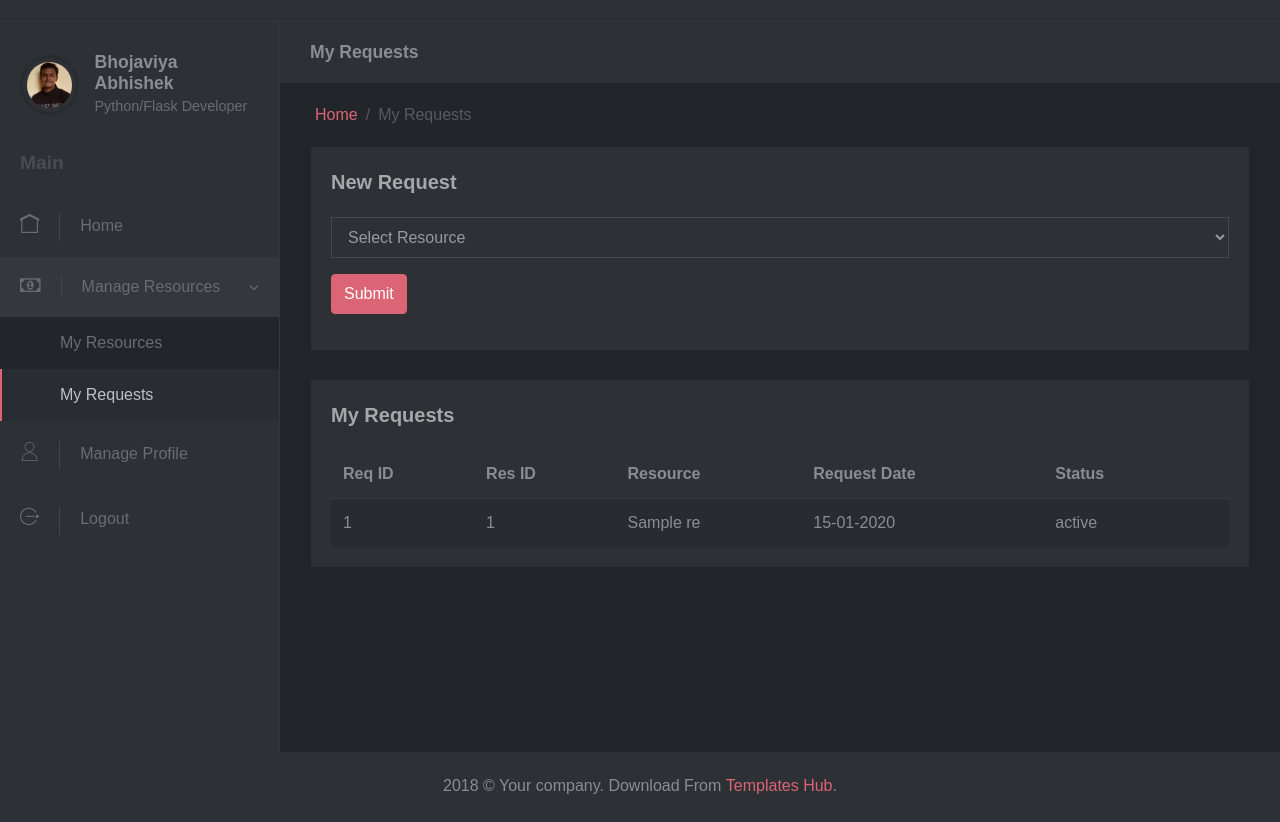
After one commit to Abhishek5152/Internship_Project, a Flask app: page /employee/myrequests in a window 1280 px wide. The commit adds this page. Shown: the part 335-1157 px from the top of the page. Run offline with Flask 3, Linux system fonts and the light colour scheme; the visitor is signed in with stand-in values (Sample User, id 1); tables that the repository leaves empty or names only in its code hold one stand-in row (values such as "Sample post"); some libraries are stand-ins or nearby versions; some web fonts are replaced.

Commit message:
added my request and my resource section in employee portal with ability to create new request in my requests

```diff
--- a/blueprints/employee/routes.py
+++ b/blueprints/employee/routes.py
@@ -1,6 +1,6 @@
 from flask import render_template, request, redirect, url_for, session
 from database import get_db_connection
-from utils import login_required
+from utils import login_required, add_log
 
 from . import emp_bp
 
@@ -10,3 +10,85 @@ conn = get_db_connection()
 @login_required
 def empdash():
     return render_template('employee/emp_dashboard.html')
+
+@emp_bp.route('/myresources')
+@login_required
+def myresources():
+    cursor = conn.cursor()
+    cursor.execute("""
+            SELECT a.alloc_id,
+                   a.res_id,
+                   c.res_name,
+                   a.ret_date
+            FROM eerm_alloc a
+            JOIN eerm_res c ON a.res_id = c.res_id
+            where a.alloc_status != 'Pending'
+        """)
+    resources = cursor.fetchall()
+    return render_template('employee/emp_myresources.html', resources=resources)
+
+@emp_bp.route('/resreturn/<int:res_id>', methods=['POST'])
+@login_required
+def resreturn(res_id):
+    user_id = session.get('user_id')
+    cursor = conn.cursor()
+    cursor.execute("UPDATE eerm_alloc SET alloc_status = 'Returned' WHERE alloc_id = %s AND user_id = %s", (res_id, user_id))
+    add_log(
+        session.get("user_id"),
+        f"Returned resource with Alloc ID {res_id}"
+    )
+    conn.commit()
+    msg = "Resource returned successfully"
+    return redirect(url_for('employee.myresources', msg=msg))
+
+@emp_bp.route('/myrequests')
+@login_required
+def myrequests():
+    user_id = session.get('user_id')
+    cursor = conn.cursor()
+    cursor.execute("""
+        SELECT r.req_id, r.res_id, res.res_name, r.req_date, r.req_status
+        FROM eerm_req r
+        JOIN eerm_res res ON r.res_id = res.res_id
+        WHERE r.user_id = %s
+        ORDER BY r.req_date DESC
+    """, (user_id,))
+    requests = cursor.fetchall()
+    cursor.execute("SELECT res_id, res_name FROM eerm_res")
+    resources = cursor.fetchall()
+    return render_template('employee/emp_myrequests.html', requests=requests, resources=resources)
+
+@emp_bp.route('/new_request', methods=['POST'])
+@login_required
+def new_request():
+    user_id = session.get('user_id')
+    res_id = request.form.get('res_id')
+    cursor = conn.cursor()
+    cursor.execute("INSERT INTO eerm_req (user_id, res_id) VALUES (%s, %s)", (user_id, res_id))
+    add_log(
+        session.get("user_id"),
+            "CREATE",
+            "REQUEST",
+            res_id,
+        f"Created new request for resource ID {res_id}"
+    )
+    conn.commit()
+    msg = "Request submitted successfully"
+    return redirect(url_for('employee.myrequests', msg=msg))
+
+@emp_bp.route('/reqcancel/<int:req_id>', methods=['POST'])
+@login_required
+def reqcancel(req_id):
+    user_id = session.get('user_id')
+    cursor = conn.cursor()
+    cursor.execute("UPDATE eerm_req SET req_status = 'Cancelled' WHERE req_id = %s AND user_id = %s", (req_id, user_id))
+    add_log(
+        session.get("user_id"),
+        "CANCEL",
+        "REQUEST",
+        req_id,
+        f"Cancelled request with ID {req_id}"
+    )
+    conn.commit()
+    msg = "Request cancelled successfully"
+    return redirect(url_for('employee.myrequests', msg=msg))
--- a/templates/admin/admin_login.html
+++ b/templates/admin/admin_login.html
@@ -3,7 +3,7 @@
   <head>
     <meta charset="utf-8">
     <meta http-equiv="X-UA-Compatible" content="IE=edge">
-    <title>EERM Admin </title>
+    <title>Nexus Admin </title>
     <meta name="description" content="">
     <meta name="viewport" content="width=device-width, initial-scale=1">
     <meta name="robots" content="all,follow">
@@ -40,7 +40,7 @@
                   <div class="logo">
                     <h1><a id="Link" href="{{ url_for('auth.user_login') }}">Admin</a> Login</h1>
                   </div>
-                  <p>Enterprise Expense & Resource Management System</p>
+                  <p>Nexus Portal</p>
                 </div>
               </div>
             </div>
--- a/templates/employee/emp_layout.html
+++ b/templates/employee/emp_layout.html
@@ -3,7 +3,7 @@
     <head>
         <meta charset="utf-8">
         <meta http-equiv="X-UA-Compatible" content="IE=edge">
-        <title>EERM Manager</title>
+        <title>Nexus Employee</title>
         <meta name="description" content="">
         <meta name="viewport" content="width=device-width, initial-scale=1">
         <meta name="robots" content="all,follow">
@@ -42,10 +42,7 @@
             <div class="container-fluid d-flex align-items-center justify-content-between">
                 <div class="navbar-header">
                 <!-- Navbar Header--><a href="{{ url_for('employee.empdash') }}" class="navbar-brand">
-                    <div class="brand-text brand-big visible text-uppercase"><strong class="text-primary">EERM</strong><strong>Employee</strong></div>
-                    <div class="brand-text brand-sm"><strong class="text-primary">E</strong><strong>E</strong></div></a>
-                <!-- Sidebar Toggle Btn-->
-                <button class="sidebar-toggle"><i class="fa fa-long-arrow-left"></i></button>
+                    <div class="brand-text brand-big visible text-uppercase"><strong class="text-primary">Nexus</strong><strong>Portal</strong><h5><small>Employee</small></h5></div>
                 </div>
                 <div class="right-menu list-inline no-margin-bottom">
                 <div class="list-inline-item"><a href="#" class="search-open nav-link"><i class="icon-magnifying-glass-browser"></i></a></div>
@@ -116,10 +113,14 @@
         <ul class="list-unstyled">
             <li class="{% if request.path == url_for('employee.empdash') %}active{% endif %}">
             <a href="{{ url_for('employee.empdash') }}"> <i class="icon-home"></i>Home </a></li>
-            <li class="#">
-            <a href="#"> <i class="icon-padnote"></i>View Requests </a></li>
-            <li class="#">
-            <a href="#"> <i class="fa fa-cubes"></i>Manage Resources </a></li>
+            <li><a href="#ManageResources" data-toggle="collapse" aria-expanded="{% if request.path in [url_for('employee.myresources'),url_for('employee.myrequests')] %}true{% else %}false{% endif %}"
+            class="{% if request.path in [url_for('employee.myresources'),url_for('employee.myrequests')] %}{% else %}collapsed{% endif %}">
+            <i class="fa fa-money"></i>Manage Resources</a>
+                <ul id="ManageResources" class="collapse list-unstyled {% if request.path in [url_for('employee.myresources'),url_for('employee.myrequests')] %}show{% endif %}">
+                <li class="{% if request.path == url_for('employee.myresources') %}active{% endif %}"><a href="{{ url_for('employee.myresources') }}">My Resources</a></li>
+                <li class="{% if request.path == url_for('employee.myrequests') %}active{% endif %}"><a href="{{ url_for('employee.myrequests') }}">My Requests</a></li>
+                </ul>
+            </li>
             <li class="#">
             <a href="#"> <i class="icon-user"></i>Manage Profile </a></li>
             <li><a href="{{ url_for('auth.user_login') }}"> <i class="icon-logout"></i>Logout </a></li>
--- /dev/null
+++ b/templates/employee/emp_myrequests.html
@@ -0,0 +1,79 @@
+{% extends "employee/emp_layout.html" %}
+
+{% block content %}
+            <div class="page-content">
+                <!-- Page Header-->
+                <div class="page-header no-margin-bottom">
+                <div class="container-fluid">
+                    <h2 class="h5 no-margin-bottom">My Requests</h2>
+                </div>
+                </div>
+                <!-- Breadcrumb-->
+                <div class="container-fluid">
+                <ul class="breadcrumb">
+                    <li class="breadcrumb-item"><a href="{{ url_for('employee.empdash') }}">Home</a></li>
+                    <li class="breadcrumb-item active">My Requests</li>
+                </ul>
+                </div>
+                <section class="no-padding-top">
+                <div class="container-fluid">
+                    <div class="row">
+                    <div class="col-lg-12">
+                        <div class="block">
+                            <div class="block-body">
+                            <form method="post" action="{{ url_for('employee.new_request') }}">
+                            <div class="form-group">
+                                <div class="title"><strong>New Request</strong></div>
+                                <select class="form-control" name="res_id" required data-msg ="Please select a resource">
+                                    <option value="">Select Resource</option>
+                                    {% for res in resources %}
+                                    <option value="{{ res[0] }}">{{ res[1] }}</option>
+                                    {% endfor %}
+                                </select>
+                            </div>
+                            <div class="form-group">
+                                <input type="submit" value="Submit" class="btn btn-primary">
+                            </div>
+                            </form>
+                        </div>
+                        </div>
+                        <div class="block">
+                        <div class="title"><strong>My Requests</strong></div>
+                        <div class="table-responsive">
+                            <table class="table table-striped table-hover">
+                            <thead>
+                                <tr>
+                                <th>Req ID</th>
+                                <th>Res ID</th>
+                                <th>Resource</th>
+                                <th>Request Date</th>
+                                <th>Status</th>
+                                </tr>
+                            </thead>
+                            <tbody>
+                                {% for req in requests %}
+                                <tr>
+                                    <td>{{ req[0] }}</td>  <!-- ID -->
+                                    <td>{{ req[1] }}</td>  <!-- Resource ID -->
+                                    <td>{{ req[2] }}</td>  <!-- Resource -->
+                                    <td>{{ req[3].strftime('%d-%m-%Y') }}</td>  <!-- Request Date -->
+                                    <td>{{ req[4] }}</td>  <!-- Status -->
+                                    <td>
+                                        {% if req[4] == 'Pending' %}
+                                        <form method="post" action="{{ url_for('employee.reqcancel', req_id=req[0]) }}">
+                                            <button type="submit" class="btn btn-sm btn-danger">Cancel</button>
+                                        </form>
+                                        {% endif %}
+                                    </td>
+                                </tr>
+                                {% endfor %}
+                            </tbody>
+                            </table>
+                        </div>
+                        </div>
+                    </div>
+                    </div>
+                    </div>
+                </div>
+                </section>
+{% endblock %}
--- a/templates/global_user/user_login.html
+++ b/templates/global_user/user_login.html
@@ -3,7 +3,7 @@
   <head>
     <meta charset="utf-8">
     <meta http-equiv="X-UA-Compatible" content="IE=edge">
-    <title>EERM User Portal </title>
+    <title>Nexus User Portal </title>
     <meta name="description" content="">
     <meta name="viewport" content="width=device-width, initial-scale=1">
     <meta name="robots" content="all,follow">
@@ -40,7 +40,7 @@
                   <div class="logo">
                     <h1><a id="Link" href="{{ url_for('auth.addlogin') }}">User</a> Login</h1>
                   </div>
-                  <p>Enterprise Expense & Resource Management System</p>
+                  <p>Nexus Portal</p>
                 </div>
               </div>
             </div>
--- a/templates/global_user/user_register.html
+++ b/templates/global_user/user_register.html
@@ -3,7 +3,7 @@
   <head>
     <meta charset="utf-8">
     <meta http-equiv="X-UA-Compatible" content="IE=edge">
-    <title>User Registration</title>
+    <title>Nexus User Registration</title>
     <meta name="description" content="">
     <meta name="viewport" content="width=device-width, initial-scale=1">
     <meta name="robots" content="all,follow">
@@ -39,8 +39,8 @@
                 <div class="content">
                   <div class="logo">
                     <h1><span id="Link">User</span> Registration</h1>
+                    <h3>Nexus Portal</h3>
                   </div>
-                  <p>Enterprise Expense & Resource Management System</p>
                 </div>
               </div>
             </div>
--- a/templates/manager/man_viewreq.html
+++ b/templates/manager/man_viewreq.html
@@ -32,7 +32,6 @@
                                 <th>Resource</th>
                                 <th>Request Date</th>
                                 <th>Status</th>
-                                <th>Actions</th>
                                 </tr>
                             </thead>
                             <tbody>
@@ -46,10 +45,10 @@
                                     <td>{{ req[5].strftime('%d-%m-%Y') }}</td>  <!-- Request Date -->
                                     <td>{{ req[6] }}</td>  <!-- Status -->
                                     <td>
-                                        <form method="post" action="{{ url_for('manager.reqapprove', req_id=req[0]) }}">
+                                        <form method="post" class="d-inline" action="{{ url_for('manager.reqapprove', req_id=req[0]) }}">
                                             <button type="submit" class="btn btn-sm btn-success">Approve</button>
                                         </form>
-                                        <form method="post" action="{{ url_for('manager.reqreject', req_id=req[0]) }}">
+                                        <form method="post" class="d-inline" action="{{ url_for('manager.reqreject', req_id=req[0]) }}">
                                             <button type="submit" class="btn btn-sm btn-danger">Reject</button>
                                         </form>
                                     </td>
```
Also changed, not shown: blueprints/admin/routes.py (+20 -11 lines), blueprints/manager/routes.py (+15 -4 lines), templates/admin/admin_layout.html (+2 -5 lines), templates/employee/emp_myresources.html (added, +57 -0 lines), templates/manager/man_layout.html (+2 -5 lines).
